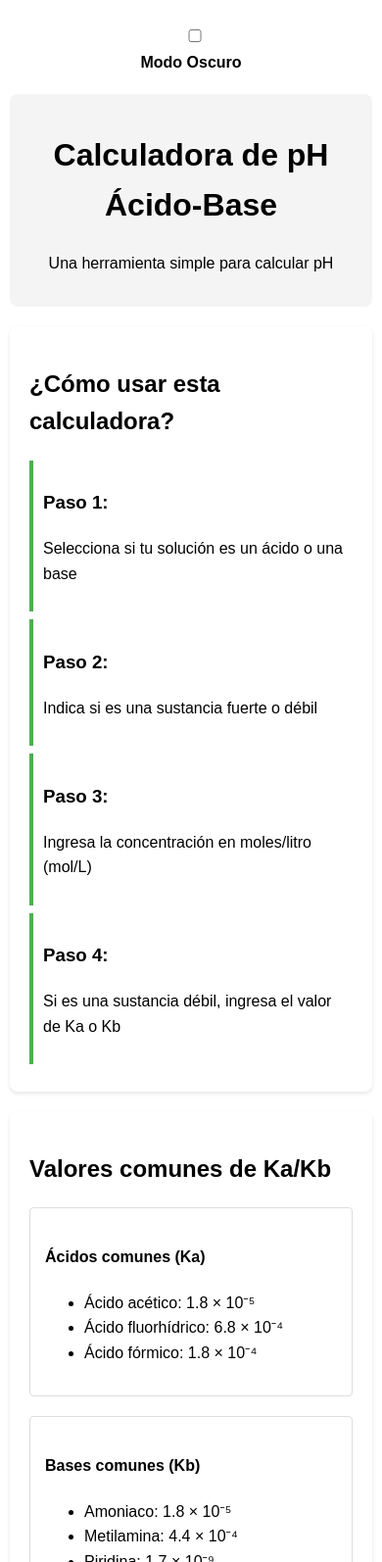
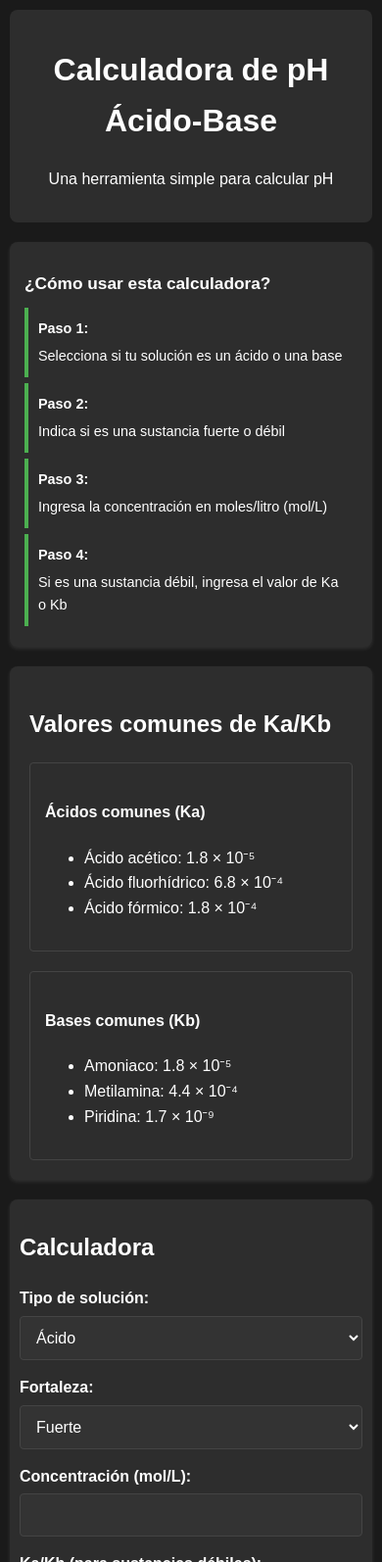
Before and after one commit to SmolSudy/calculadora-acido-base, a plain HTML site: page index.html in a window 390 px wide. Shown: the top 1594 px of the page at 98% size. Drawn offline with Linux system fonts and the light colour scheme.

Commit message:
Add files via upload

```diff
--- a/index.html
+++ b/index.html
@@ -7,13 +7,6 @@
     <link rel="stylesheet" href="styles.css">
 </head>
 <body>
-    <div class="theme-switch">
-        <label>
-            <input type="checkbox" id="darkModeToggle">
-            Modo Oscuro
-        </label>
-    </div>
-
     <header>
         <h1>Calculadora de pH Ácido-Base</h1>
         <p>Una herramienta simple para calcular pH</p>
--- a/script.js
+++ b/script.js
@@ -70,26 +70,6 @@ function generarPasosCalculo(tipo, fortaleza, concentracion, constante) {
     return pasos;
 }
 
-// Manejo del modo oscuro
-const darkModeToggle = document.getElementById('darkModeToggle');
-const body = document.body;
-
-const darkMode = localStorage.getItem('darkMode');
-if (darkMode === 'enabled') {
-    body.classList.add('dark-mode');
-    darkModeToggle.checked = true;
-}
-
-darkModeToggle.addEventListener('change', () => {
-    if (darkModeToggle.checked) {
-        body.classList.add('dark-mode');
-        localStorage.setItem('darkMode', 'enabled');
-    } else {
-        body.classList.remove('dark-mode');
-        localStorage.setItem('darkMode', null);
-    }
-});
-
 // Manejo del formulario
 document.getElementById('calculadoraForm').addEventListener('submit', function(e) {
     e.preventDefault();
--- a/styles.css
+++ b/styles.css
@@ -3,51 +3,53 @@ body {
     line-height: 1.6;
     margin: 0;
     padding: 20px;
-    transition: background-color 0.3s, color 0.3s;
-}
-
-body.dark-mode {
     background-color: #1a1a1a;
     color: #ffffff;
 }
 
-.theme-switch {
-    position: absolute;
-    top: 20px;
-    right: 20px;
-}
-
 header {
     text-align: center;
-    padding: 20px;
-    background-color: #f4f4f4;
+    padding: 15px;
+    background-color: #2d2d2d;
     border-radius: 8px;
     margin-bottom: 20px;
 }
 
-body.dark-mode header {
+.instrucciones {
     background-color: #2d2d2d;
+    padding: 15px;
+    border-radius: 8px;
+    margin-bottom: 20px;
+    box-shadow: 0 2px 4px rgba(255,255,255,0.1);
+    font-size: 0.9em;
 }
 
-.instrucciones, .ejemplos-ka-kb, .calculadora {
-    background-color: #ffffff;
+.instrucciones h2 {
+    font-size: 1.2em;
+    margin-bottom: 10px;
+}
+
+.instrucciones h3 {
+    font-size: 1em;
+    margin: 5px 0;
+}
+
+.paso {
+    margin: 8px 0;
+    padding: 5px 10px;
+    border-left: 4px solid #4CAF50;
+}
+
+.paso p {
+    margin: 5px 0;
+}
+
+.ejemplos-ka-kb {
+    background-color: #2d2d2d;
     padding: 20px;
     border-radius: 8px;
     margin-bottom: 20px;
-    box-shadow: 0 2px 4px rgba(0,0,0,0.1);
-}
-
-body.dark-mode .instrucciones,
-body.dark-mode .ejemplos-ka-kb,
-body.dark-mode .calculadora {
-    background-color: #2d2d2d;
     box-shadow: 0 2px 4px rgba(255,255,255,0.1);
-}
-
-.paso {
-    margin: 15px 0;
-    padding: 10px;
-    border-left: 4px solid #4CAF50;
 }
 
 .ejemplos-grid {
@@ -58,12 +60,16 @@ body.dark-mode .calculadora {
 
 .ejemplo {
     padding: 15px;
-    border: 1px solid #ddd;
+    border: 1px solid #444;
     border-radius: 4px;
 }
 
-body.dark-mode .ejemplo {
-    border-color: #444;
+.calculadora {
+    background-color: #2d2d2d;
+    padding: 20px;
+    border-radius: 8px;
+    margin-bottom: 20px;
+    box-shadow: 0 2px 4px rgba(255,255,255,0.1);
 }
 
 .form-group {
@@ -79,16 +85,11 @@ label {
 input, select {
     width: 100%;
     padding: 8px;
-    border: 1px solid #ddd;
+    border: 1px solid #444;
     border-radius: 4px;
     box-sizing: border-box;
-}
-
-body.dark-mode input,
-body.dark-mode select {
     background-color: #333;
     color: #fff;
-    border-color: #444;
 }
 
 button {
@@ -113,32 +114,20 @@ button:hover {
 
 .interpretacion {
     font-weight: bold;
-    color: #2196F3;
-}
-
-body.dark-mode .interpretacion {
     color: #64b5f6;
 }
 
 .pasos-calculo {
     margin-top: 20px;
     padding: 15px;
-    background-color: #f9f9f9;
+    background-color: #333;
     border-radius: 4px;
-}
-
-body.dark-mode .pasos-calculo {
-    background-color: #333;
 }
 
 footer {
     text-align: center;
     margin-top: 40px;
     padding: 20px;
-    color: #666;
-}
-
-body.dark-mode footer {
     color: #999;
 }
 
@@ -160,13 +149,6 @@ body.dark-mode footer {
         padding: 12px;
     }
 
-    .theme-switch {
-        position: static;
-        margin: 10px auto;
-        text-align: center;
-        padding: 5px;
-    }
-
     .ejemplos-grid {
         grid-template-columns: 1fr;
     }
@@ -176,6 +158,6 @@ body.dark-mode footer {
     }
 
     .paso {
-        margin: 8px 0;
+        margin: 6px 0;
     }
 }
```
